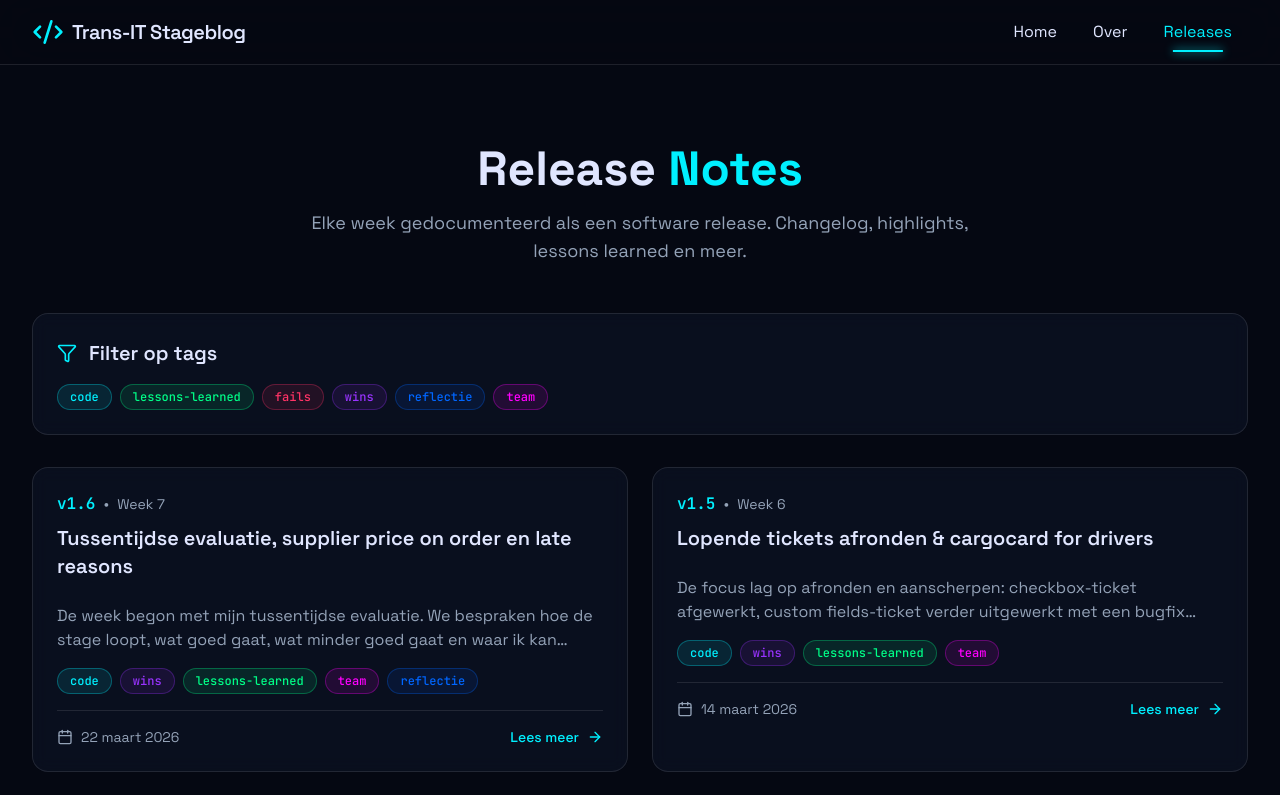
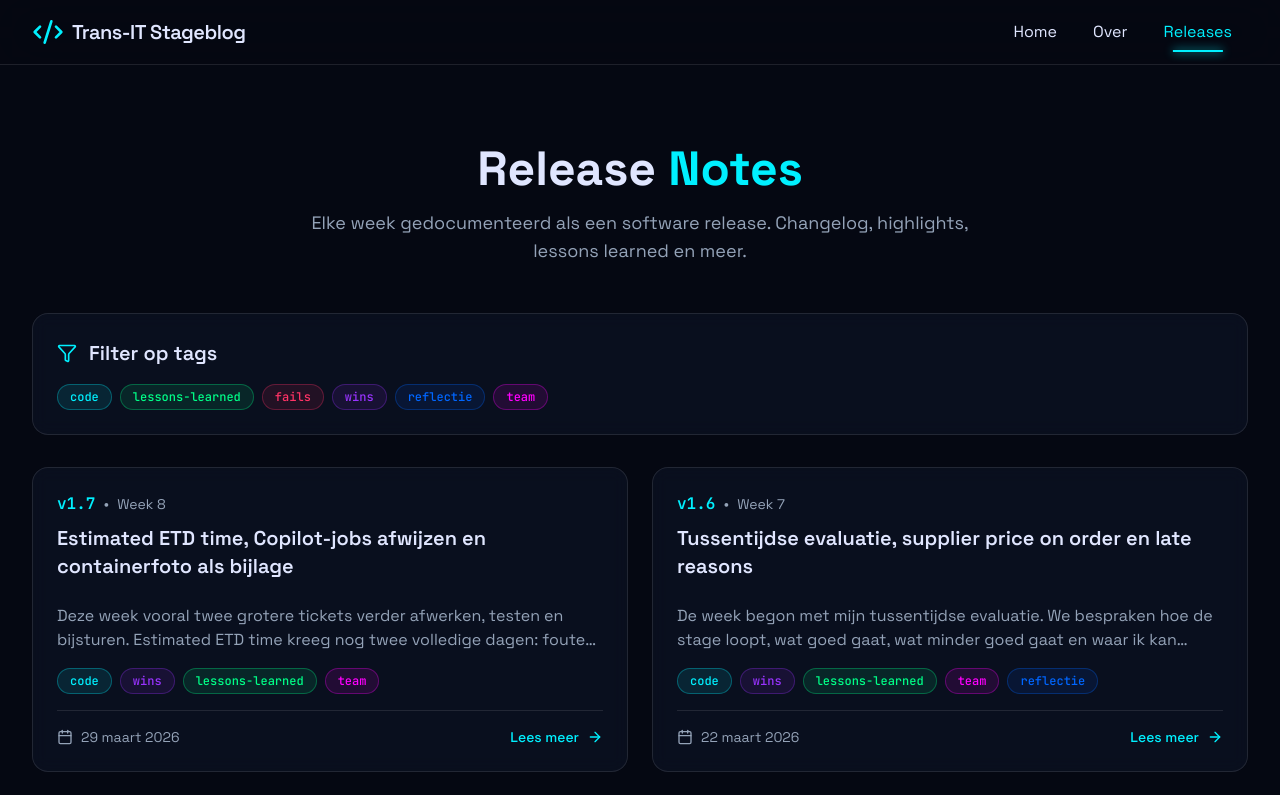
Before and after one commit to LarsVerheyden/stageblog-v2, a React (Vite) app: page /blog in a window 1280 px wide. Shown: the top 795 px of the page. Built offline with nearby package versions, Linux system fonts and the light colour scheme.

Commit message:
Week 8 release

```diff
--- a/src/app/data/blogPosts.ts
+++ b/src/app/data/blogPosts.ts
@@ -1,6 +1,52 @@
 import { BlogPost } from '../types';
 
 export const blogPosts: BlogPost[] = [
+  {
+    id: 'week-8',
+    week: 8,
+    version: 'v1.7',
+    title: 'Estimated ETD time, Copilot-jobs afwijzen en containerfoto als bijlage',
+    date: '2026-03-29',
+    teaser:
+      'Deze week vooral twee grotere tickets verder afwerken, testen en bijsturen. Estimated ETD time kreeg nog twee volledige dagen: fouten opgelost, samen met Ismat het ticket van drie naar vijf story points gezet omdat het complexer bleek, feedback meteen toegepast en klaar voor een eerste technische review. Daarna een ticket om Copilot-gegenereerde jobs af te wijzen: extra analyse, daarna grotendeels uitgewerkt en getest. In de tweede helft dat ticket afgerond en gestart met een containerfoto als bijlage bij het automatische bericht. Backend en frontend aangepast, testen leverde nog problemen op en aan het einde van de week was het nog niet volledig in orde, met een duidelijke vervolgstap voor maandag.',
+    tags: ['code', 'wins', 'lessons-learned', 'team'],
+    highlights: [
+      'Estimated ETD time: twee volledige dagen, bugs opgelost en met Ismat story points van drie naar vijf gezet wegens hogere complexiteit',
+      'Eerste feedback op estimated ETD time snel toegepast, ticket klaar voor eerste technische review',
+      'Nieuw ticket: Copilot-gegenereerde jobs kunnen afwijzen, eerst dieper in de bestaande Copilot-flow gedoken',
+      'Copilot-afwijzen-ticket: groot deel uitgewerkt, getest en later in de week volledig afgerond',
+      'Nieuw ticket: foto van een container meesturen als bijlage bij het automatische bericht, na analyse backend- en frontend-wijzigingen',
+      'Bij testen containerfoto nog niet volledig zoals gewenst, meerdere oplossingen geprobeerd, einde week grote stap gezet, maandag verder'
+    ],
+    technicalSpotlight: {
+      title: 'Van story points bijsturen tot bijlagen in automatische berichten',
+      content:
+        'Het estimated ETD time-ticket liet zien hoe schattingen kunnen verschuiven zodra de complexiteit duidelijker wordt. Samen met Ismat de story points verhogen geeft ruimte voor kwaliteit in plaats van te forceren op het oorspronkelijke plaatje. Snel feedback verwerken hielp om het ticket review-klaar te krijgen. Bij het afwijzen van Copilot-jobs was vertrouwdheid met de bestaande flow belangrijk: eerst analyseren, dan bouwen en testen. Het bijlage-ticket combineert weer backend en frontend, met testen dat pas laat de echte kanttekeningen zichtbaar maakt. Dat hoort bij grotere wijzigingen rond berichten en bestanden.'
+    },
+    learned: [
+      'Als een ticket complexer uitpakt dan gedacht, story points bijsturen met je mentor is beter dan jezelf kort houden',
+      'Onbekendere domeinen (zoals Copilot-gedrag) vragen eerst analyse voordat je grote stukken code schrijft',
+      'Een ticket kan inhoudelijk klaar zijn voor review terwijl je de volgende al plant: goede overgang tussen tickets',
+      'Bijlagen en automatische berichten: testen wijst pas uit waar het nog hapert',
+      'Niet alles hoeft op vrijdag perfect: een duidelijke tussenstand en plan voor maandag is ook waardevol'
+    ],
+    changelog: {
+      added: [
+        'Estimated ETD time: uitwerking tot eerste technische review, inclusief correcties na feedback',
+        'Functionaliteit om Copilot-gegenereerde jobs af te wijzen (volledig afgerond in de loop van de week)',
+        'Start en uitwerking: containerfoto als bijlage bij automatisch bericht (backend en frontend)'
+      ],
+      changed: [
+        'Estimated ETD time-ticket: story points met Ismat verhoogd van drie naar vijf na inschatting van complexiteit'
+      ],
+      fixed: [
+        'Diverse fouten opgelost in het estimated ETD time-ticket tijdens afwerking en testen'
+      ],
+      knownIssues: [
+        'Containerfoto als bijlage: gedrag bij testen nog niet zoals gewenst, vervolg gepland na het weekend'
+      ]
+    }
+  },
   {
     id: 'week-7',
     week: 7,
```
